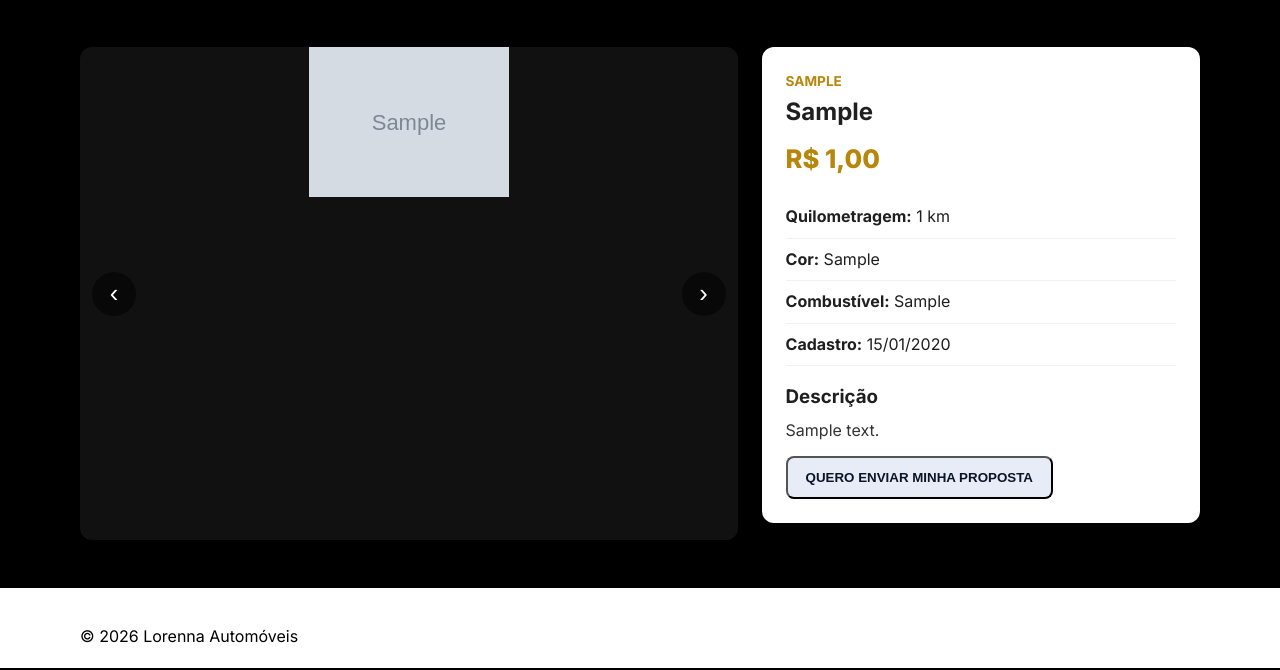
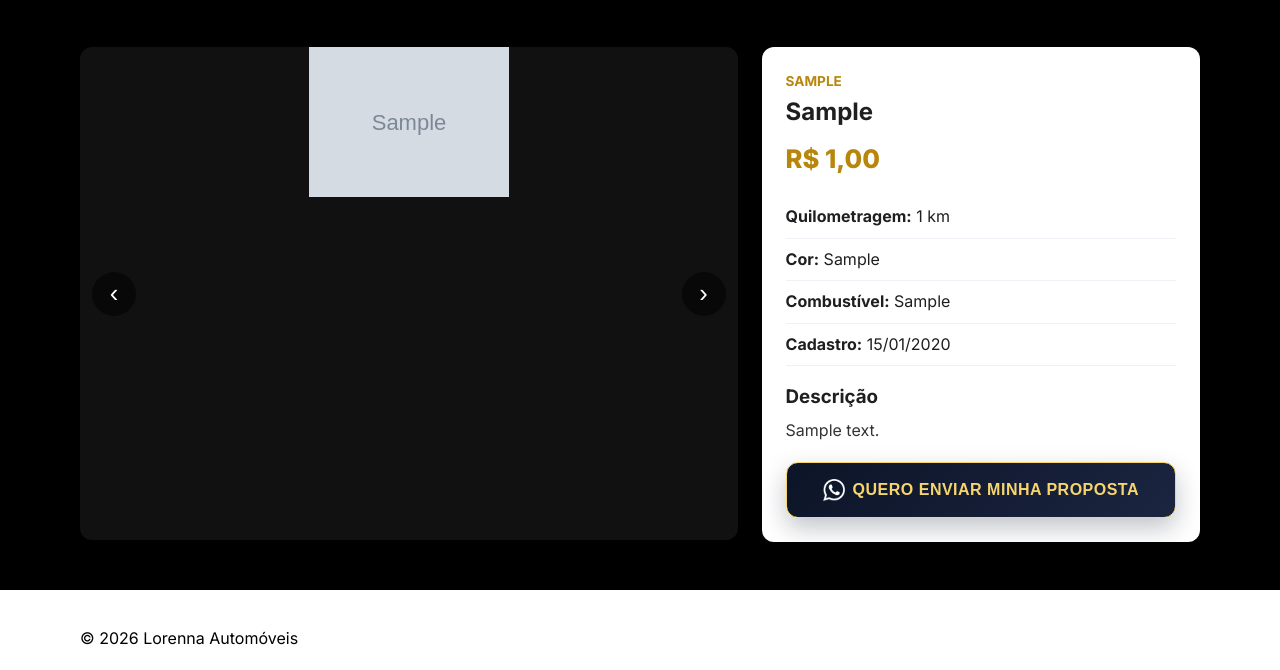
Before and after one commit to Dodoh04/lorennaLoja2, a Django app: page /carros/1/ in a window 1280 px wide. Shown: the part 201-871 px from the top of the page. Run offline with Django 5.2, Linux system fonts and the light colour scheme; tables that the repository leaves empty hold one stand-in row (values such as "Sample post"); grey boxes marked "Sample" are stand-in pictures.

Commit message:
style: botao de proposta como CTA e popup na paleta gold/dark do projeto
Co-Authored-By: Devin AI <158243242+devin-ai-integration[bot]@users.noreply.github.com>

```diff
--- a/statics/style.css
+++ b/statics/style.css
@@ -300,18 +300,71 @@ header {
 }
 
 .button {
-    display: inline-block;
+    display: inline-flex;
+    align-items: center;
+    justify-content: center;
+    gap: 8px;
     background: #f7d56d;
     color: #0c1427;
     text-decoration: none;
     padding: 12px 18px;
+    border: 1px solid #f7d56d;
     border-radius: 8px;
     font-weight: 700;
+    cursor: pointer;
+    transition: transform 0.15s ease, box-shadow 0.2s ease, background 0.2s ease, color 0.2s ease;
+}
+
+.button:hover {
+    background: #D4A437;
+    border-color: #D4A437;
+    box-shadow: 0 8px 18px rgba(212, 164, 55, 0.35);
+    transform: translateY(-1px);
 }
 
 .button-secondary {
-    background: #e8ecf7;
+    background: transparent;
+    color: #0c1427;
+    border: 1px solid #c9ccd6;
     margin-top: 12px;
+}
+
+.button-secondary:hover {
+    background: #0c1427;
+    border-color: #0c1427;
+    color: #fff;
+    box-shadow: none;
+}
+
+.detail-cta {
+    width: 100%;
+    margin-top: 18px;
+    padding: 16px 18px;
+    background: linear-gradient(135deg, #0c1427 0%, #1b2540 100%);
+    color: #f7d56d;
+    border: 1px solid #f7d56d;
+    border-radius: 12px;
+    font-size: 1rem;
+    letter-spacing: 0.5px;
+    text-transform: uppercase;
+    box-shadow: 0 10px 24px rgba(12, 20, 39, 0.25);
+}
+
+.detail-cta img {
+    width: 22px;
+    height: 22px;
+}
+
+.detail-cta:hover {
+    background: #f7d56d;
+    color: #0c1427;
+    border-color: #f7d56d;
+    box-shadow: 0 12px 28px rgba(247, 213, 109, 0.45);
+    transform: translateY(-2px);
+}
+
+.detail-cta:hover img {
+    filter: brightness(0) saturate(100%);
 }
 
 .sales-list {
--- a/templates/carros/detalhe.html
+++ b/templates/carros/detalhe.html
@@ -49,10 +49,11 @@
             </div>
             {% endif %}
             <button type="button"
-                class="button button-secondary"
+                class="button detail-cta"
                 data-carro-id="{{ carro.pk }}"
                 data-carro-modelo="{{ carro.modelo }}"
                 onclick="abrirLeadModal(this)">
+                <img src="{% static 'icons/whatsapp-32.png' %}" alt="" aria-hidden="true">
                 QUERO ENVIAR MINHA PROPOSTA
             </button>
         </div>
```
Also changed, not shown: other parts of statics/style.css (+29 -5 lines).
